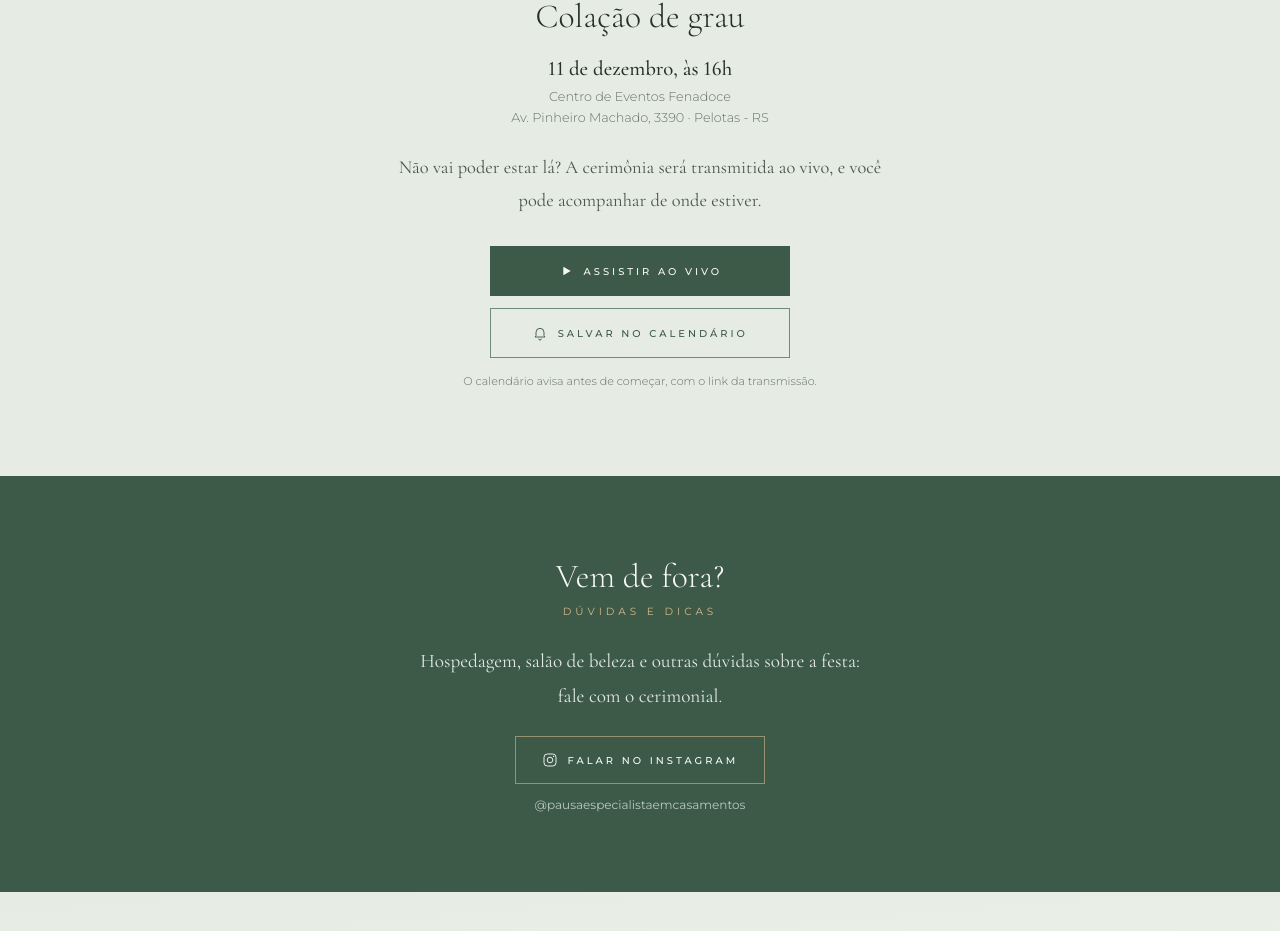
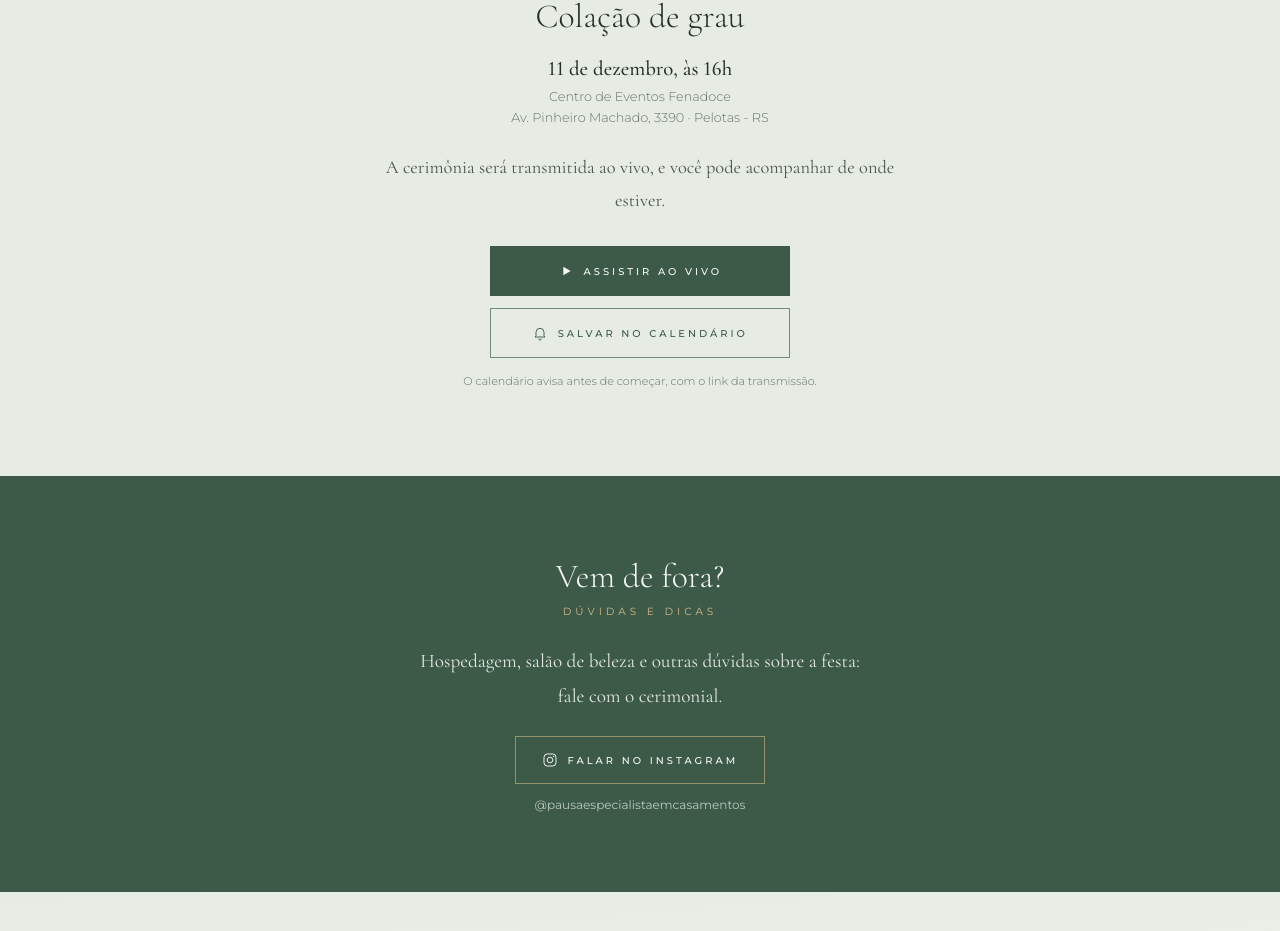
Before and after one commit to otaviiors/Convite-Formatura-Luiza, a React (Vite) app: page / in a window 1280 px wide. Shown: the part 3683-4614 px from the top of the page. Built offline with nearby package versions, Linux system fonts and the light colour scheme.

Commit message:
Ajuste texto ao vivo

```diff
--- a/src/App.jsx
+++ b/src/App.jsx
@@ -563,7 +563,7 @@ function LiveSection() {
         <h2>Colação de grau</h2>
         <p className="live-when">11 de dezembro, às 16h</p>
         <p className="live-where">Centro de Eventos Fenadoce<br />Av. Pinheiro Machado, 3390 · Pelotas - RS</p>
-        <p className="live-text">Não vai poder estar lá? A cerimônia será transmitida ao vivo, e você pode acompanhar de onde estiver.</p>
+        <p className="live-text">A cerimônia será transmitida ao vivo, e você pode acompanhar de onde estiver.</p>
         <div className="live-actions">
           <a className="live-btn primary" href="https://www.youtube.com/@guadalajaraformaturas/streams" target="_blank" rel="noopener noreferrer">
             <svg viewBox="0 0 24 24" fill="currentColor" aria-hidden="true"><path d="M8 5.5v13l11-6.5z" /></svg>
```
